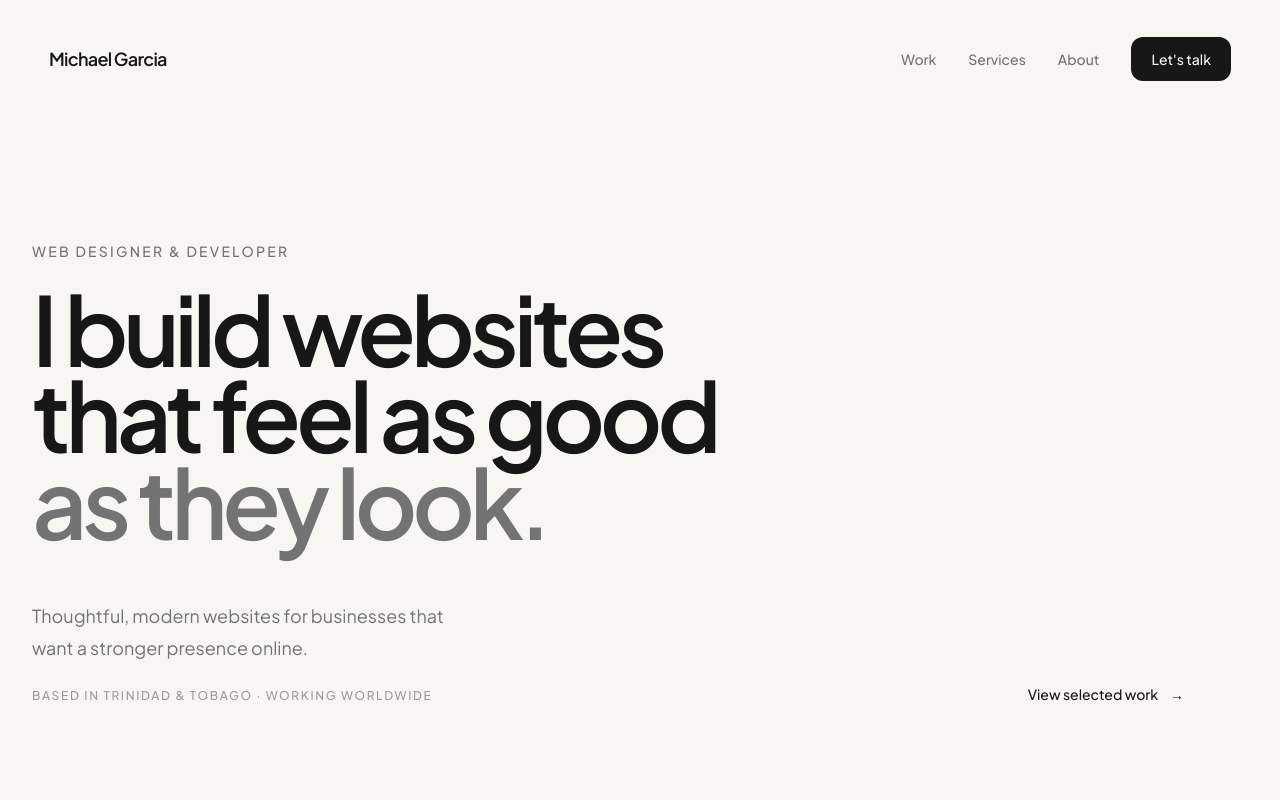
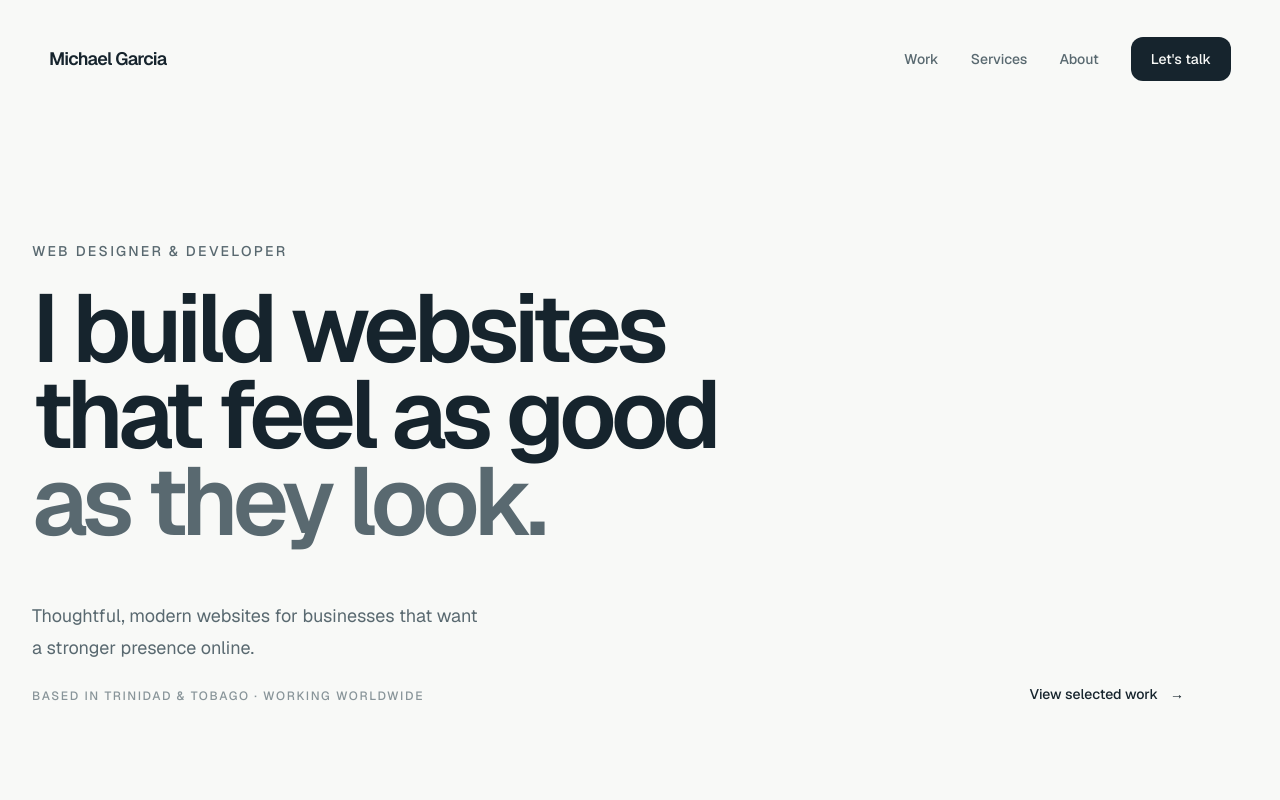
Before and after one commit to michael-garcia-95/portfolio-website, a Next.js app: page / in a window 1280 px wide. Shown: the top 800 px of the page. Built offline with nearby package versions, Linux system fonts and the light colour scheme.

Commit message:
style: establish warm technical design foundation

```diff
--- a/app/globals.css
+++ b/app/globals.css
@@ -1,26 +1,35 @@
+
 @import "tailwindcss";
 
 :root {
-  --background: #f7f6f2;
-  --foreground: #171717;
+  color-scheme: light;
 
-  --muted: #737373;
-  --border: #deddd8;
+  --background: #f8f9f7;
+  --foreground: #16242d;
+  --surface: #e8f0ec;
 
-  --accent: #1f5c4a;
+  --muted: #596970;
+  --border: #dce5df;
+
+  --accent: #0e6e68;
   --accent-foreground: #ffffff;
+
+  --warmth: #cf7055;
 }
 
 @theme inline {
-  --font-sans: var(--font-plus-jakarta);
+  --font-sans: var(--font-geist-sans);
+  --font-mono: var(--font-geist-mono);
+  --font-display: var(--font-geist-sans);
 
   --color-background: var(--background);
   --color-foreground: var(--foreground);
+  --color-surface: var(--surface);
   --color-muted: var(--muted);
   --color-border: var(--border);
-
   --color-accent: var(--accent);
   --color-accent-foreground: var(--accent-foreground);
+  --color-warmth: var(--warmth);
 }
 
 html {
@@ -30,13 +39,13 @@ html {
 body {
   background: var(--background);
   color: var(--foreground);
-  font-family: var(--font-plus-jakarta), sans-serif;
+  font-family: var(--font-geist-sans), sans-serif;
   -webkit-font-smoothing: antialiased;
 }
 
 ::selection {
-  background: var(--foreground);
-  color: var(--background);
+  background: var(--accent);
+  color: var(--accent-foreground);
 }
 
 @keyframes page-enter {
--- a/app/layout.tsx
+++ b/app/layout.tsx
@@ -1,19 +1,27 @@
+
 import type { Metadata } from "next";
-import { Plus_Jakarta_Sans } from "next/font/google";
+import { Geist, Geist_Mono } from "next/font/google";
 import "./globals.css";
+
 import Navbar from "@/components/layout/Navbar";
 import Footer from "@/components/layout/Footer";
 
-const plusJakarta = Plus_Jakarta_Sans({
-  variable: "--font-plus-jakarta",
+const geistSans = Geist({
+  variable: "--font-geist-sans",
+  subsets: ["latin"],
+  display: "swap",
+});
+
+const geistMono = Geist_Mono({
+  variable: "--font-geist-mono",
   subsets: ["latin"],
   display: "swap",
 });
 
 export const metadata: Metadata = {
-  title: "Michael Garcia — Web Designer & Developer",
+  title: "Michael Garcia | Full-Stack Software Developer",
   description:
-    "Michael Garcia is a web designer and developer creating thoughtful, modern websites for businesses and people.",
+    "Independent full-stack developer building modern applications and tools for the web with React, TypeScript, Next.js, PHP, and Laravel.",
 };
 
 export default function RootLayout({
@@ -23,7 +31,9 @@ export default function RootLayout({
 }>) {
   return (
     <html lang="en">
-      <body className={`${plusJakarta.variable} antialiased`}>
+      <body
+        className={`${geistSans.variable} ${geistMono.variable} antialiased`}
+      >
         <Navbar />
         <div className="page-enter">{children}</div>
         <Footer />
```
